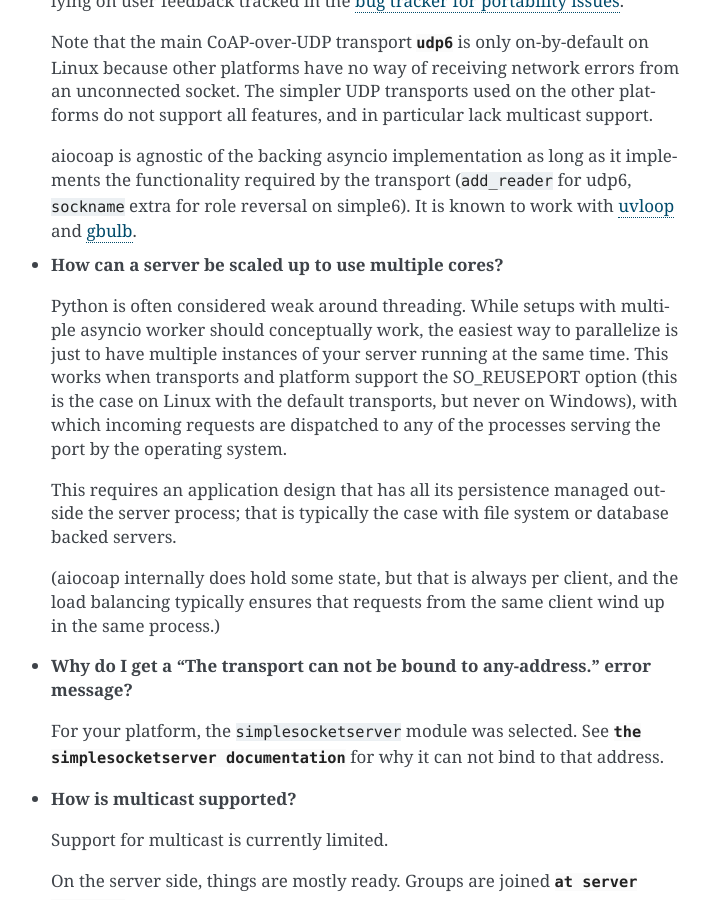
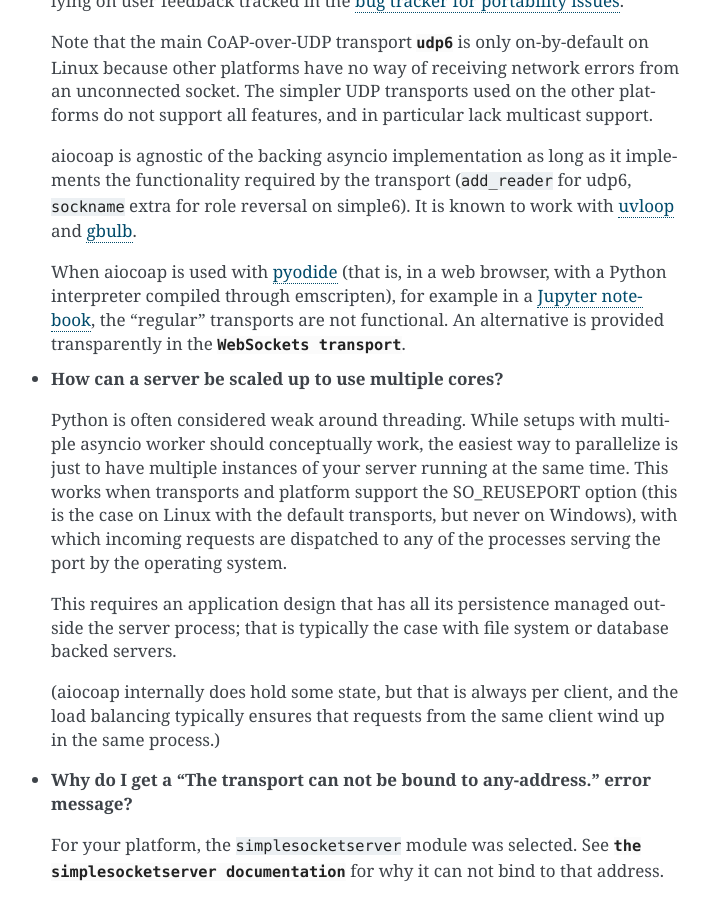
Before and after one commit to chrysn/aiocoap, a Sphinx documentation site: the page built from doc/faq.rst, in a window 1280 px wide and 900 px high, scrolled down 420 px. Shown: the whole window, without its empty margins (399-1108 px from the left). Built offline with Sphinx 7.4.7, drawn with Linux system fonts in a browser that asks for light colours; pages that are not in the unit, such as notebooks, are missing from menus; the version number could not be read and is left out.

Commit message:
doc: Point out pyodide WebSockets support

```diff
--- a/doc/faq.rst
+++ b/doc/faq.rst
@@ -27,8 +27,17 @@ while it is not clear where to better put them).
   (``add_reader`` for udp6, ``sockname`` extra for role reversal on simple6).
   It is known to work with uvloop_ and gbulb_.
 
+  When aiocoap is used with pyodide_
+  (that is, in a web browser, with a Python interpreter compiled through emscripten),
+  for example in a `Jupyter notebook`_,
+  the "regular" transports are not functional.
+  An alternative is provided transparently
+  in the :mod:`WebSockets transport<aiocoap.transports.ws>`.
+
 .. _uvloop: https://uvloop.readthedocs.io/
 .. _gbulb: https://github.com/nathan-hoad/gbulb
+.. _pyodide: https://pyodide.org/
+.. _`Jupyter notebook`: https://jupyter.org/try-jupyter/lab/
 
 * **How can a server be scaled up to use multiple cores?**
 
```
Also changed, not shown: 1 other file.
